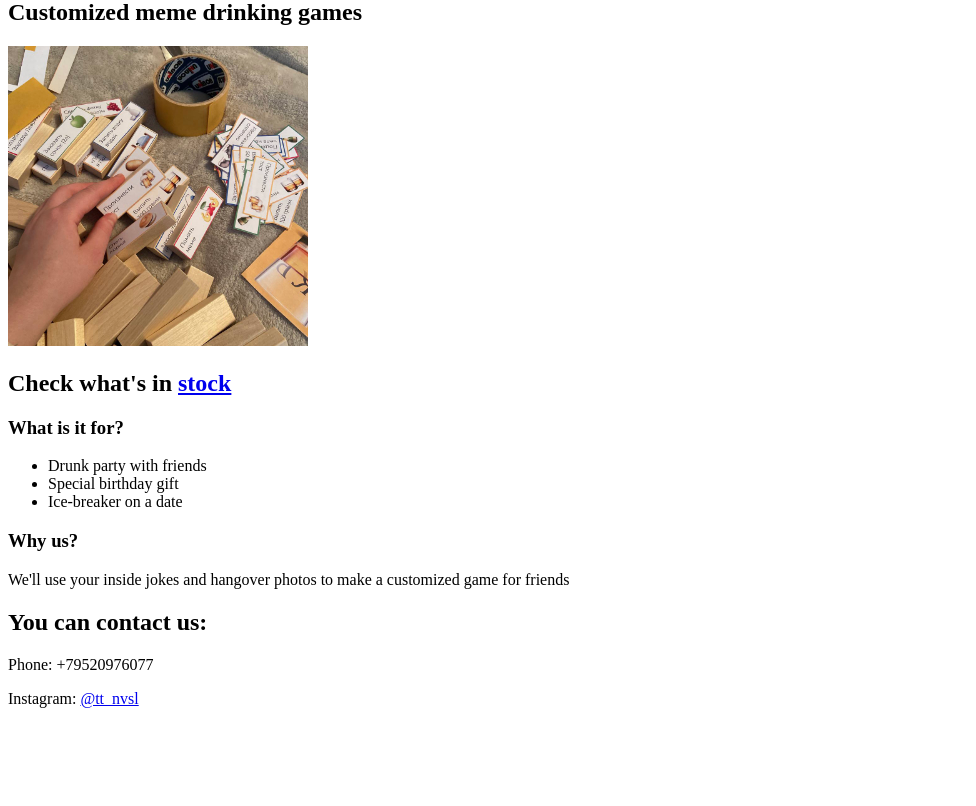
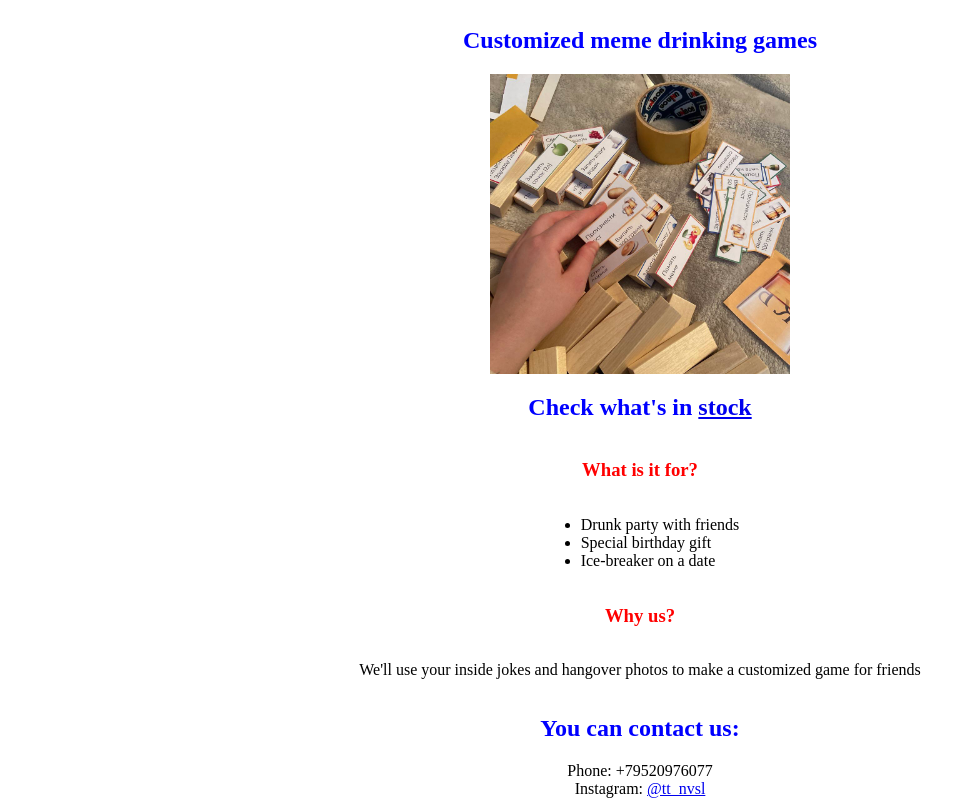
Before and after one commit to tnvsl/Chik-Chok-Games, a plain HTML site: page index.html in a window 1280 px wide. Shown: the part 81-887 px from the top of the page, without its empty margins (0-976 px from the left). Before the commit the page ends 805 px from the top, so only its background shows below. Drawn offline with Linux system fonts and the light colour scheme.

Commit message:
Add files via upload

```diff
--- a/index.html
+++ b/index.html
@@ -3,6 +3,21 @@
 <html>
     <head>
         <title>Chik Chok Games</title>
+        <style type='text/css'>
+            h2 {
+                color:blue;
+            }
+            h3 {
+                color: red;
+
+            }
+            body {
+                display: flex;
+                flex-direction:  column;
+                align-items: center;
+                justify-content:  center;
+            }
+            </style>
     </head>
 
     <body>
@@ -33,13 +48,13 @@
 
         <h2>You can contact us:</h2>
 
-        <p>Phone: +79520976077</p>
+        <div>Phone: +79520976077</div>
 
-        <p>Instagram:
+        <div>Instagram:
             <a href='https://www.instagram.com/tt_nvsl/?hl=en'>
                 @tt_nvsl
             </a>
-        </p>
+        </div>
 
     </body>
 </html>
```
